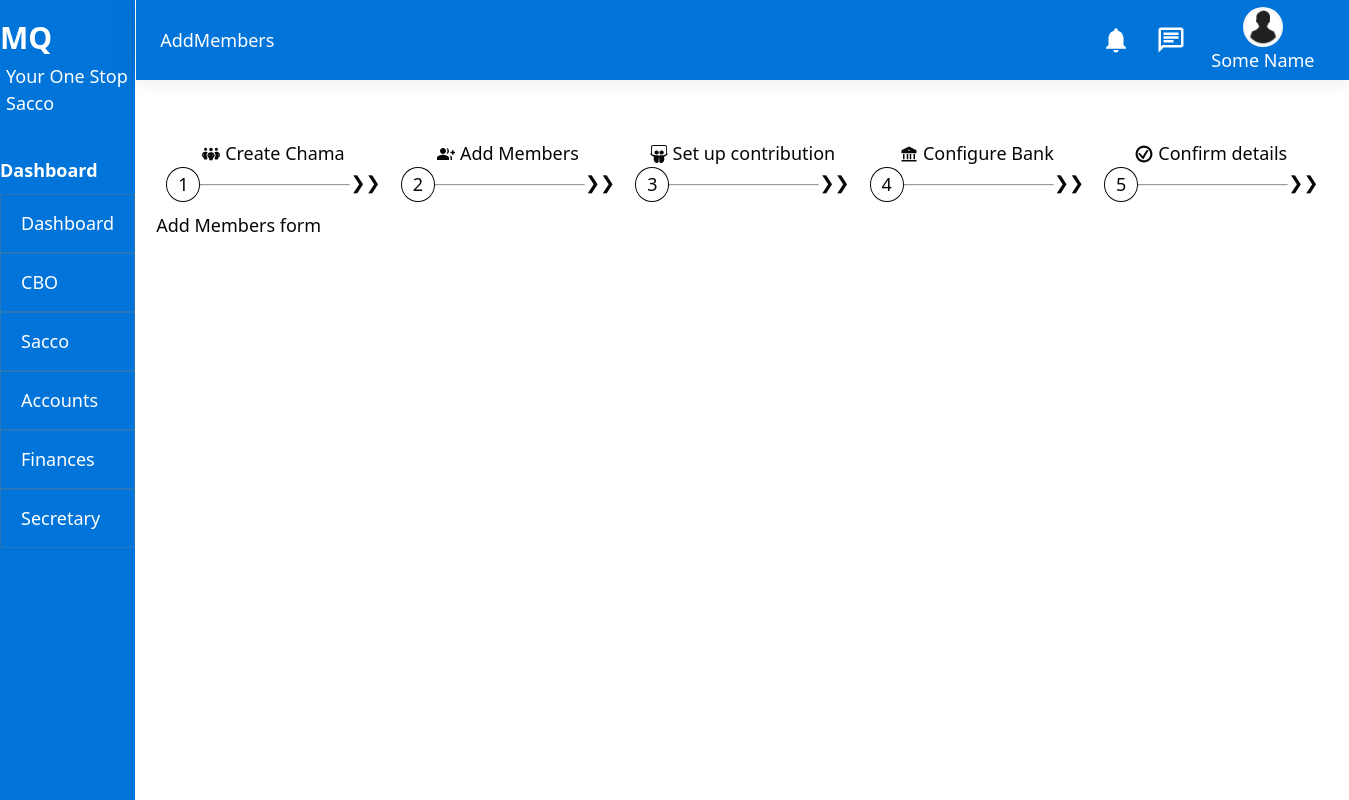
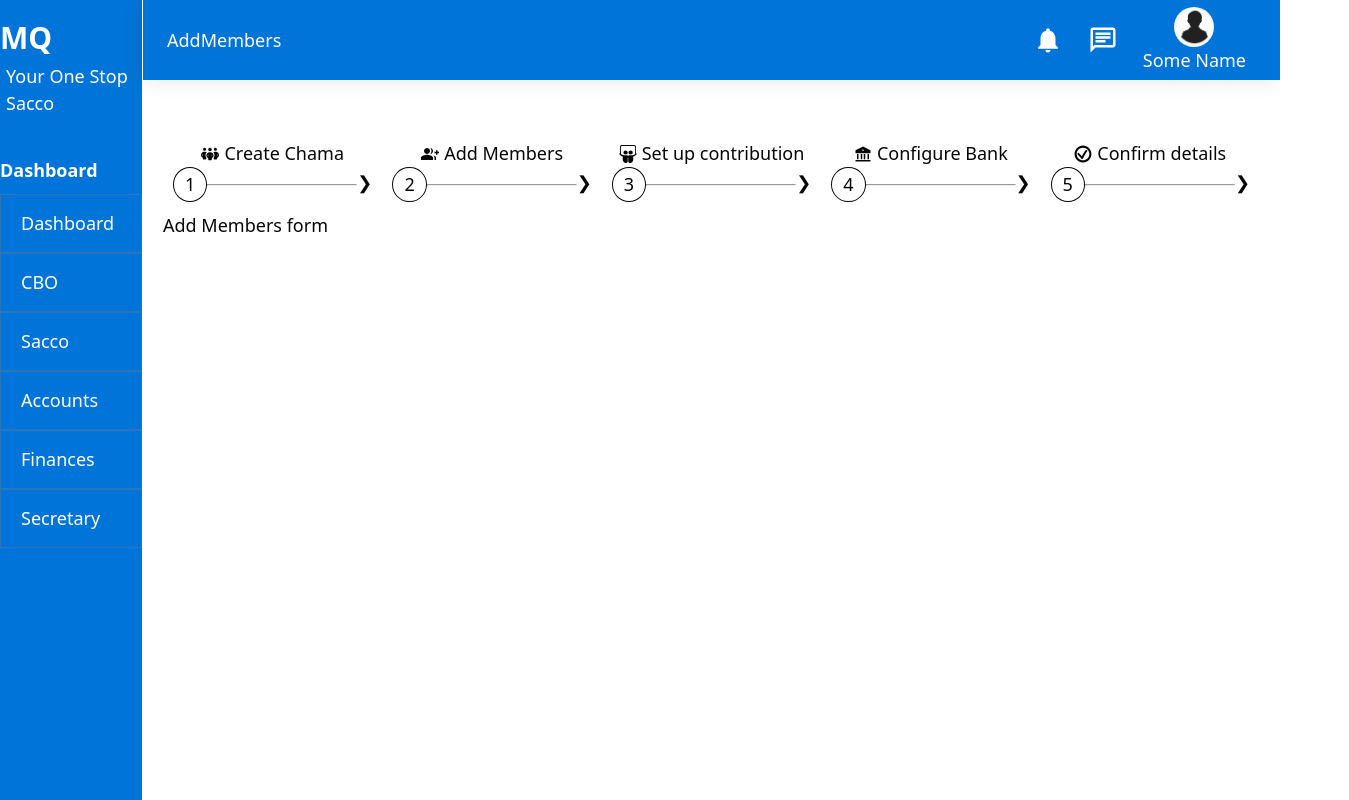
Before and after one commit to Samkipz/virtualSacco, a Next.js app in the folder vsacco/: page /admin/cbo/add/addMembers in a window 1280 px wide. Shown: the whole page, 1349 px wide, since content can reach past the window. Built offline with nearby package versions, Linux system fonts and the light colour scheme.

Commit message:
working on drag and drop for files

```diff
--- a/vsacco/app/layout.js
+++ b/vsacco/app/layout.js
@@ -4,8 +4,8 @@ import "./globals.css";
 const inter = Inter({ subsets: ["latin"] });
 
 export const metadata = {
-  title: "Create Next App",
-  description: "Generated by create next app",
+  title: "Local CBO && Sacco App",
+  description: "An App for managing saccos",
 };
 
 export default function RootLayout({ children }) {
--- a/vsacco/app/ui/multiStepFormBar/page.jsx
+++ b/vsacco/app/ui/multiStepFormBar/page.jsx
@@ -16,7 +16,7 @@ const MultistepFormBar = () => {
                 <span>
                     <h3>1</h3>
                     <hr className={styles.myHr}/>
-                    <h4>❯❯</h4>
+                    <h4>❯</h4>
                 </span>
             </div>
 
@@ -27,7 +27,7 @@ const MultistepFormBar = () => {
                 <span>
                     <h3>2</h3>
                     <hr className={styles.myHr}/>
-                    <h4>❯❯</h4>
+                    <h4>❯</h4>
                 </span>
             </div>
 
@@ -38,7 +38,7 @@ const MultistepFormBar = () => {
                 <span>
                     <h3>3</h3>
                     <hr className={styles.myHr}/>
-                    <h4>❯❯</h4>
+                    <h4>❯</h4>
                 </span>
             </div>
 
@@ -49,7 +49,7 @@ const MultistepFormBar = () => {
                 <span>
                     <h3>4</h3>
                     <hr className={styles.myHr}/>
-                    <h4>❯❯</h4>
+                    <h4>❯</h4>
                 </span>
             </div>
 
@@ -60,7 +60,7 @@ const MultistepFormBar = () => {
                 <span>
                     <h3>5</h3>
                     <hr className={styles.myHr}/>
-                    <h4>❯❯</h4>
+                    <h4>❯</h4>
                 </span>
             </div>
         </div>
--- a/vsacco/app/ui/navbar/page.jsx
+++ b/vsacco/app/ui/navbar/page.jsx
@@ -24,16 +24,18 @@ const Navbar = ({admin}) => {
                 </Link>
               </li>
               <li className={styles.navItem}>
-                <Link href='/chamaList' className={pathname === '/chamaList' ? styles.active : undefined}>Our Chamas</Link>
+                <Link href='/chama' className={pathname === '/chama' ? styles.active : undefined}>Our Chamas</Link>
               </li>
               <li className={styles.navItem}>
-                <Link href='/saccoList' className={pathname === '/saccoList' ? styles.active : undefined}>Our Saccos</Link>
+                <Link href='/sacco' className={pathname === '/sacco' ? styles.active : undefined}>Our Saccos</Link>
+              </li><li className={styles.navItem}>
+                <Link href='/' className={pathname === '/about' ? styles.active : undefined}>About Us</Link>
               </li>
               <li className={styles.navItem}>
                 <Link href='/register' className={pathname === '/register' ? styles.active : undefined}>Join Us</Link>
               </li>
               <li className={styles.navItem}>
-                <Link href='/'>About Us</Link>
+                <Link href='/login' className={pathname === '/login' ? styles.active : undefined}>Login</Link>
               </li>
           </ul>
       </nav>
--- a/vsacco/package.json
+++ b/vsacco/package.json
@@ -11,6 +11,7 @@
   "dependencies": {
     "@prisma/client": "^5.14.0",
     "next": "14.2.3",
+    "next-auth": "^4.24.7",
     "react": "^18",
     "react-dom": "^18",
     "react-icons": "^5.2.1",
```
Also changed, not shown: 1 other file (tests, documents, lock files or other folders).
